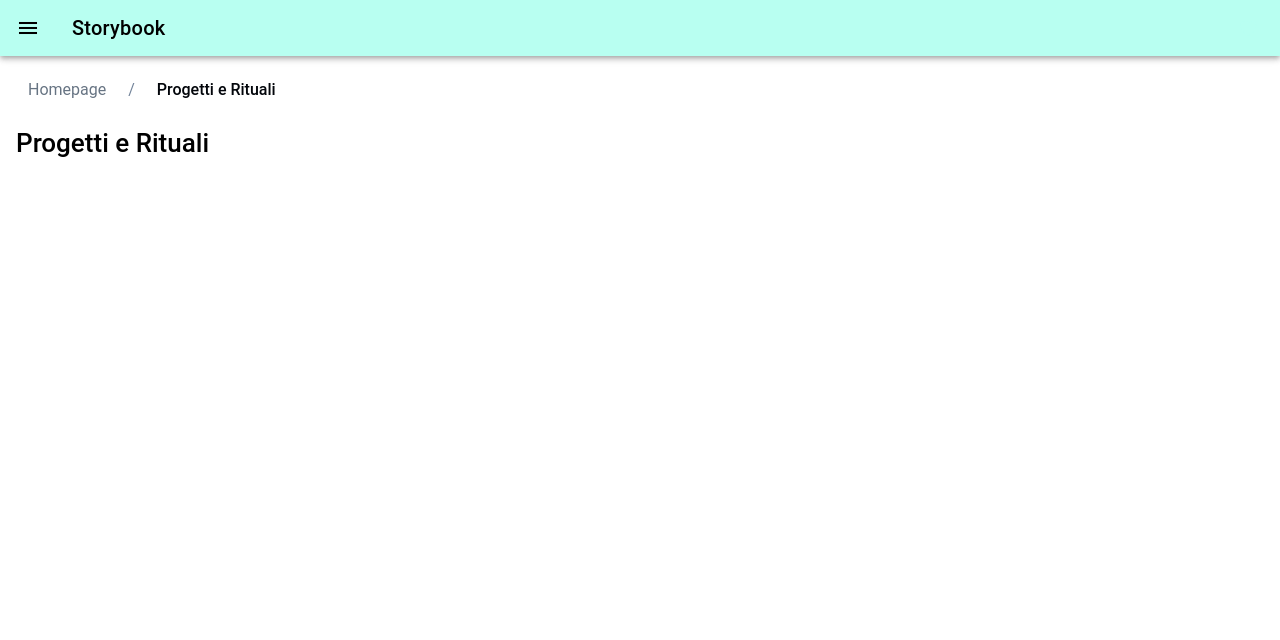
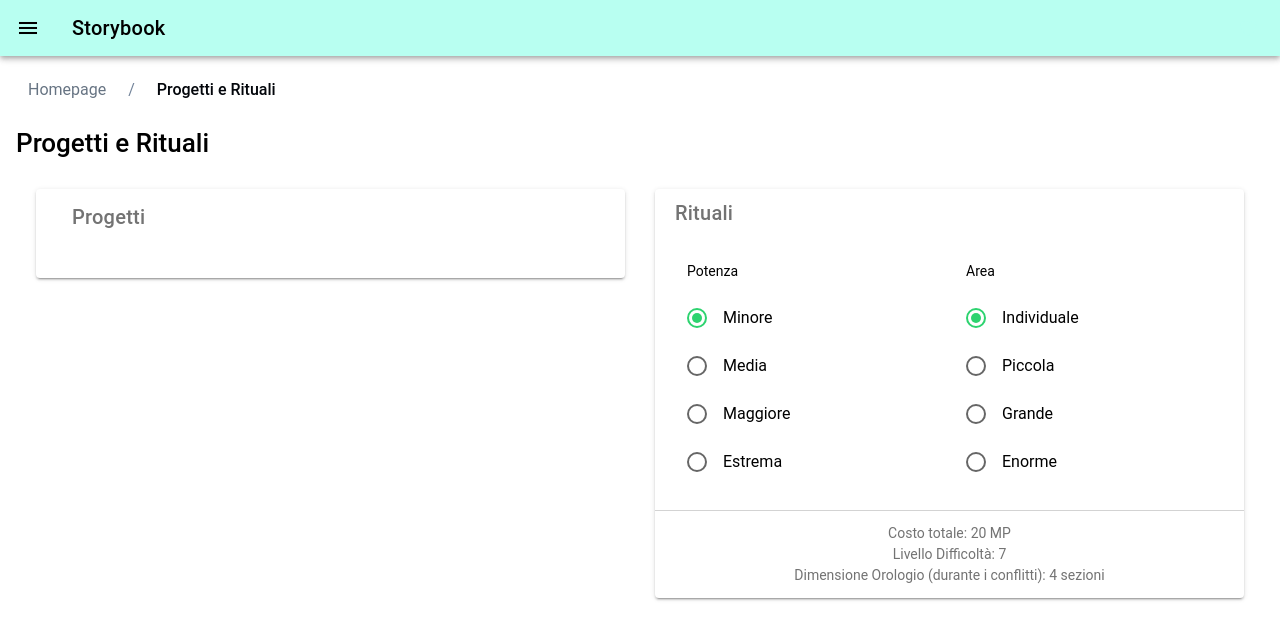
Before and after one commit to Juuzen/fu-storybook, a React (Vite) app: page /home in a window 1280 px wide. Both pictures are taken after a click on the element 175 px from the left and 361 px from the top of the page. Shown: the top 640 px of the page. Built offline with nearby package versions, Linux system fonts and the light colour scheme.

Commit message:
Added logic for RitualCalculator

```diff
--- /dev/null
+++ b/src/components/HorizontalDivider/HorizontalDivider.module.scss
@@ -0,0 +1,3 @@
+.horizontalDivider {
+  border-top: 1px solid lightgray;
+}
--- /dev/null
+++ b/src/components/HorizontalDivider/HorizontalDivider.tsx
@@ -0,0 +1,7 @@
+import scss from './HorizontalDivider.module.scss'
+
+const HorizontalDivider = () => {
+  return <div className={scss.horizontalDivider}></div>
+}
+
+export default HorizontalDivider
--- /dev/null
+++ b/src/consts/CRituals.const.ts
@@ -0,0 +1,17 @@
+import { ERitualArea } from '../enums/ERitualArea.enum'
+import { ERitualPotency } from '../enums/ERitualPotency.enum'
+import { IRitualArea, IRitualPotency } from '../models/IRituals.model'
+
+export const CRitualPotencyOptions: IRitualPotency[] = [
+  { id: 1, label: ERitualPotency.MINOR, mpCost: 20, difficultyLevel: 7, clockSections: 4 },
+  { id: 2, label: ERitualPotency.MEDIUM, mpCost: 30, difficultyLevel: 10, clockSections: 6 },
+  { id: 3, label: ERitualPotency.MAJOR, mpCost: 40, difficultyLevel: 13, clockSections: 6 },
+  { id: 4, label: ERitualPotency.EXTREME, mpCost: 50, difficultyLevel: 16, clockSections: 8 },
+]
+
+export const CRitualAreaOptions: IRitualArea[] = [
+  { id: 1, label: ERitualArea.SELF, mpMultiplier: 1 },
+  { id: 2, label: ERitualArea.SMALL, mpMultiplier: 2 },
+  { id: 3, label: ERitualArea.BIG, mpMultiplier: 3 },
+  { id: 4, label: ERitualArea.HUGE, mpMultiplier: 4 },
+]
--- /dev/null
+++ b/src/enums/ERitualArea.enum.ts
@@ -0,0 +1,6 @@
+export enum ERitualArea {
+  SELF = 'Individuale',
+  SMALL = 'Piccola',
+  BIG = 'Grande',
+  HUGE = 'Enorme',
+}
--- /dev/null
+++ b/src/enums/ERitualPotency.enum.ts
@@ -0,0 +1,6 @@
+export enum ERitualPotency {
+  MINOR = 'Minore',
+  MEDIUM = 'Media',
+  MAJOR = 'Maggiore',
+  EXTREME = 'Estrema',
+}
--- /dev/null
+++ b/src/models/IOption.model.ts
@@ -0,0 +1,4 @@
+export default interface IOption {
+  label: string
+  id: number
+}
--- a/src/pages/Projects/ProjectCalculator/Projects.tsx
+++ b/src/pages/Projects/ProjectCalculator/Projects.tsx
@@ -1,5 +1,36 @@
+import {
+  IonCard,
+  IonCardContent,
+  IonCardHeader,
+  IonCol,
+  IonGrid,
+  IonItem,
+  IonList,
+  IonRadio,
+  IonRadioGroup,
+  IonRow,
+  IonTitle,
+} from '@ionic/react'
+import { useEffect, useState } from 'react'
+
 const ProjectCalculator = () => {
-  return <></>
+  return (
+    <IonCard>
+      <IonCardHeader>
+        <IonTitle>Progetti</IonTitle>
+      </IonCardHeader>
+
+      <IonCardContent>
+        <IonGrid>
+          <IonRow>
+            <IonCol size='6'></IonCol>
+
+            <IonCol size='6'></IonCol>
+          </IonRow>
+        </IonGrid>
+      </IonCardContent>
+    </IonCard>
+  )
 }
 
 export default ProjectCalculator
--- /dev/null
+++ b/src/pages/Projects/RitualCalculator/RitualCalculator.module.scss
@@ -0,0 +1,10 @@
+.ritualResultContainer {
+  padding: 12px;
+  display: flex;
+  flex-direction: column;
+  align-items: center;
+}
+
+.cardHeader {
+  padding-top: 12px;
+}
--- a/src/pages/Projects/RitualCalculator/Rituals.tsx
+++ b/src/pages/Projects/RitualCalculator/Rituals.tsx
@@ -1,5 +1,113 @@
+import {
+  IonCard,
+  IonCardContent,
+  IonCardHeader,
+  IonCol,
+  IonGrid,
+  IonItem,
+  IonList,
+  IonListHeader,
+  IonRadio,
+  IonRadioGroup,
+  IonRow,
+  IonTitle,
+} from '@ionic/react'
+import { CRitualAreaOptions, CRitualPotencyOptions } from '../../../consts/CRituals.const'
+import { useState } from 'react'
+import { IRitualArea, IRitualPotency } from '../../../models/IRituals.model'
+import HorizontalDivider from '../../../components/HorizontalDivider/HorizontalDivider'
+
+import scss from './RitualCalculator.module.scss'
+
 const RitualCalculator = () => {
-  return <></>
+  const [ritualPotency, setRitualPotency] = useState<IRitualPotency>(CRitualPotencyOptions[0])
+  const [ritualArea, setRitualArea] = useState<IRitualArea>(CRitualAreaOptions[0])
+
+  return (
+    <IonCard>
+      <IonCardHeader className={`ion-no-padding ${scss.cardHeader}`}>
+        <IonTitle>Rituali</IonTitle>
+      </IonCardHeader>
+
+      <IonCardContent class='ion-no-padding'>
+        <IonGrid class='ion-no-padding'>
+          <IonRow class='ion-padding'>
+            <IonCol size='6'>
+              <IonList lines='none'>
+                <IonListHeader>Potenza</IonListHeader>
+                <IonRadioGroup
+                  value={ritualPotency.id}
+                  onIonChange={(e) => {
+                    const foundPotency = CRitualPotencyOptions.find(
+                      (option) => option.id === e.detail.value,
+                    )
+                    if (foundPotency) {
+                      setRitualPotency(foundPotency)
+                    }
+                  }}
+                >
+                  {CRitualPotencyOptions.map((option) => (
+                    <IonItem key={'ritual-potency-option-' + option.id}>
+                      <IonRadio
+                        value={option.id}
+                        color='success'
+                        labelPlacement='end'
+                        justify='start'
+                      >
+                        {option.label}
+                      </IonRadio>
+                    </IonItem>
+                  ))}
+                </IonRadioGroup>
+              </IonList>
+            </IonCol>
+
+            <IonCol size='6'>
+              <IonList lines='none'>
+                <IonListHeader>Area</IonListHeader>
+                <IonRadioGroup
+                  value={ritualArea.id}
+                  onIonChange={(e) => {
+                    const foundArea = CRitualAreaOptions.find(
+                      (option) => option.id === e.detail.value,
+                    )
+                    if (foundArea) {
+                      setRitualArea(foundArea)
+                    }
+                  }}
+                >
+                  {CRitualAreaOptions.map((option) => (
+                    <IonItem key={'ritual-area-option-' + option.id}>
+                      <IonRadio
+                        value={option.id}
+                        color='success'
+                        labelPlacement='end'
+                        justify='start'
+                      >
+                        {option.label}
+                      </IonRadio>
+                    </IonItem>
+                  ))}
+                </IonRadioGroup>
+              </IonList>
+            </IonCol>
+          </IonRow>
+
+          <IonRow>
+            <IonCol size='12'>
+              <HorizontalDivider />
+
+              <div className={scss.ritualResultContainer}>
+                <span>{`Costo totale: ${ritualPotency.mpCost * ritualArea.mpMultiplier} MP`}</span>
+                <span>{`Livello Difficoltà: ${ritualPotency.difficultyLevel}`}</span>
+                <span>{`Dimensione Orologio (durante i conflitti): ${ritualPotency.clockSections} sezioni`}</span>
+              </div>
+            </IonCol>
+          </IonRow>
+        </IonGrid>
+      </IonCardContent>
+    </IonCard>
+  )
 }
 
 export default RitualCalculator
```
Also changed, not shown: src/models/IRituals.model.ts (added, +11 -0 lines).
